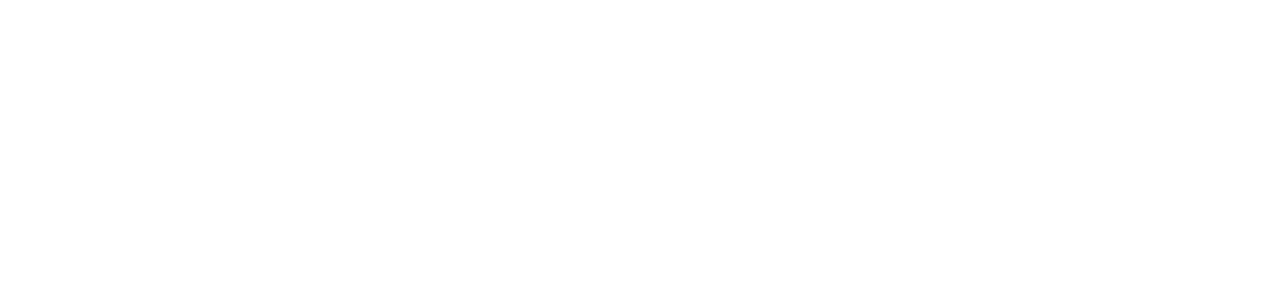
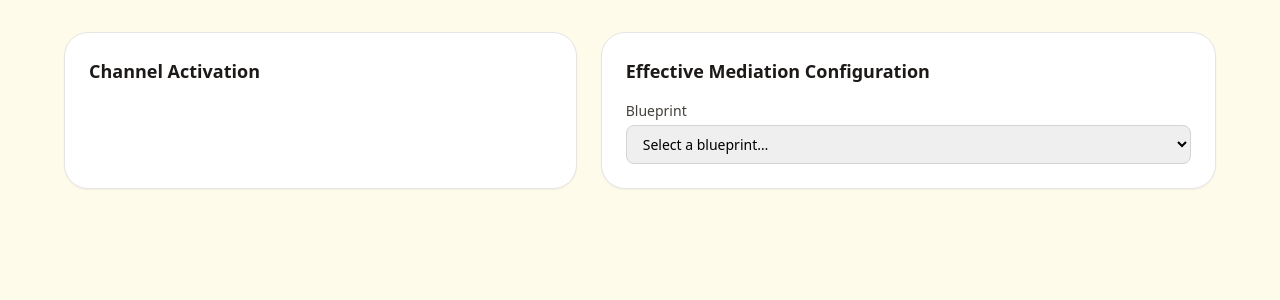
Before and after one commit to molnarbence/koh-tao, a Nuxt app: page /partners/1/channels in a window 1280 px wide. Before the commit this address had no page. Shown: the top 300 px of the page. Built offline with nearby package versions, Linux system fonts and the light colour scheme.

Commit message:
feat: add partner configuration ui

```diff
--- /dev/null
+++ b/components/partners/ChannelActivationForm.vue
@@ -0,0 +1,5 @@
+<template>
+  <form class="rounded-3xl border border-stone-200 bg-white p-6 shadow-sm">
+    <h2 class="text-lg font-semibold text-stone-900">Channel Activation</h2>
+  </form>
+</template>
--- /dev/null
+++ b/components/partners/MediationBlueprintSelector.vue
@@ -0,0 +1,8 @@
+<template>
+  <div class="mt-4">
+    <label class="block text-sm font-medium text-stone-700">Blueprint</label>
+    <select class="mt-1 block w-full rounded-lg border border-stone-300 px-3 py-2 text-sm">
+      <option value="">Select a blueprint…</option>
+    </select>
+  </div>
+</template>
--- /dev/null
+++ b/components/partners/MediationConfigurationForm.vue
@@ -0,0 +1,6 @@
+<template>
+  <form class="rounded-3xl border border-stone-200 bg-white p-6 shadow-sm">
+    <h2 class="text-lg font-semibold text-stone-900">Effective Mediation Configuration</h2>
+    <MediationBlueprintSelector />
+  </form>
+</template>
--- /dev/null
+++ b/pages/partners/[partnerId]/channels.vue
@@ -0,0 +1,8 @@
+<template>
+  <main class="min-h-screen bg-amber-50 p-8">
+    <section class="mx-auto grid max-w-6xl gap-6 lg:grid-cols-[1fr_1.2fr]">
+      <ChannelActivationForm />
+      <MediationConfigurationForm />
+    </section>
+  </main>
+</template>
```
Also changed, not shown: 1 other file (tests, documents, lock files or other folders).
